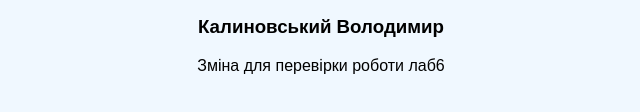
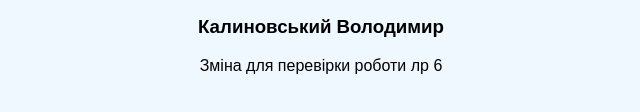
Before and after one commit to Cucumbao/IIT, a plain HTML site: page index.html in a window 1280 px wide. Shown: the part 240-352 px from the top of the page, 319-959 px from the left. Drawn offline with Linux system fonts and the light colour scheme.

Commit message:
Update index.html

```diff
--- a/index.html
+++ b/index.html
@@ -11,6 +11,6 @@
 <h3>Сизоненко Анна</h3>
 <h3>Мартинюк Тетяна</h3>
 <h3>Калиновський Володимир</h3>
-<p>Зміна для перевірки роботи лаб6</p>
+<p>Зміна для перевірки роботи лр 6</p>
 </body>
 </html>
```
